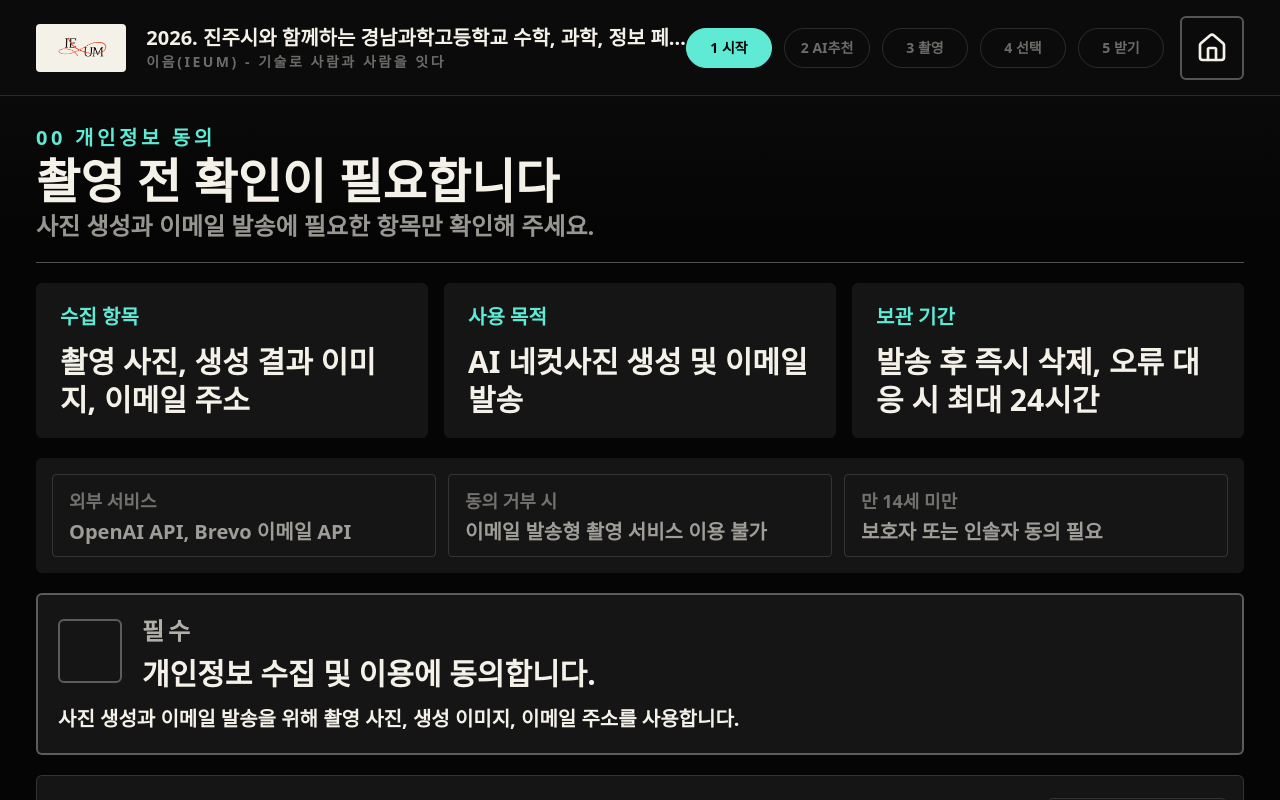
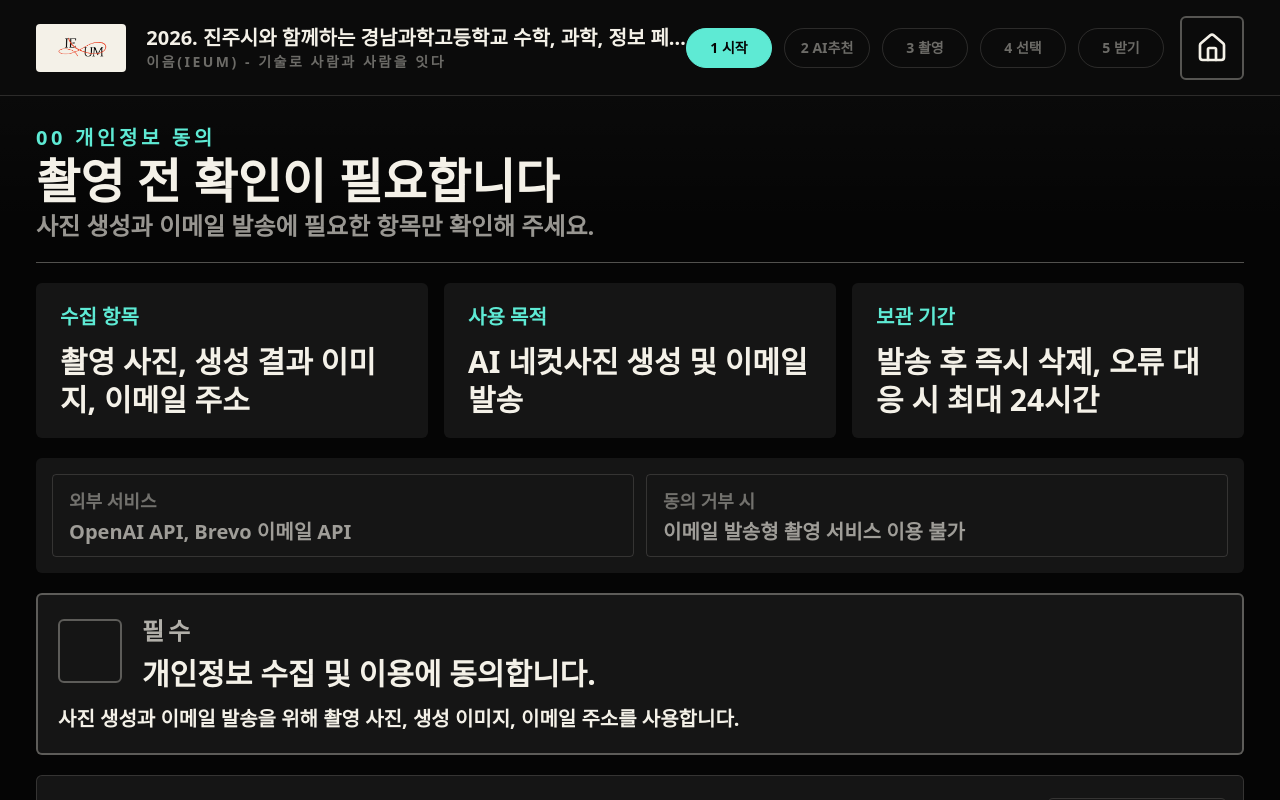
Before and after one commit to kkwjk2718/AI-for-Cut, a Next.js app: page / in a window 1280 px wide. Both pictures are taken after a click on the button "시작하기". Built offline with nearby package versions, Linux system fonts and the light colour scheme.

Commit message:
Remove under-14 consent references

```diff
--- a/components/BoothApp.tsx
+++ b/components/BoothApp.tsx
@@ -1270,11 +1270,10 @@ export function BoothApp() {
                   ))}
                 </div>
 
-                <div className="grid grid-cols-3 gap-3 rounded-[6px] bg-[var(--surface)] p-4">
+                <div className="grid grid-cols-2 gap-3 rounded-[6px] bg-[var(--surface)] p-4">
                   {[
                     ["외부 서비스", "OpenAI API, Brevo 이메일 API"],
                     ["동의 거부 시", "이메일 발송형 촬영 서비스 이용 불가"],
-                    ["만 14세 미만", "보호자 또는 인솔자 동의 필요"],
                   ].map(([label, value]) => (
                     <div key={label} className="grid gap-1 rounded-[4px] border border-[var(--line-soft)] px-4 py-3">
                       <p className="text-lg font-black text-[var(--text-subtle)]">{label}</p>
```
Also changed, not shown: 2 other files (tests, documents, lock files or other folders).
